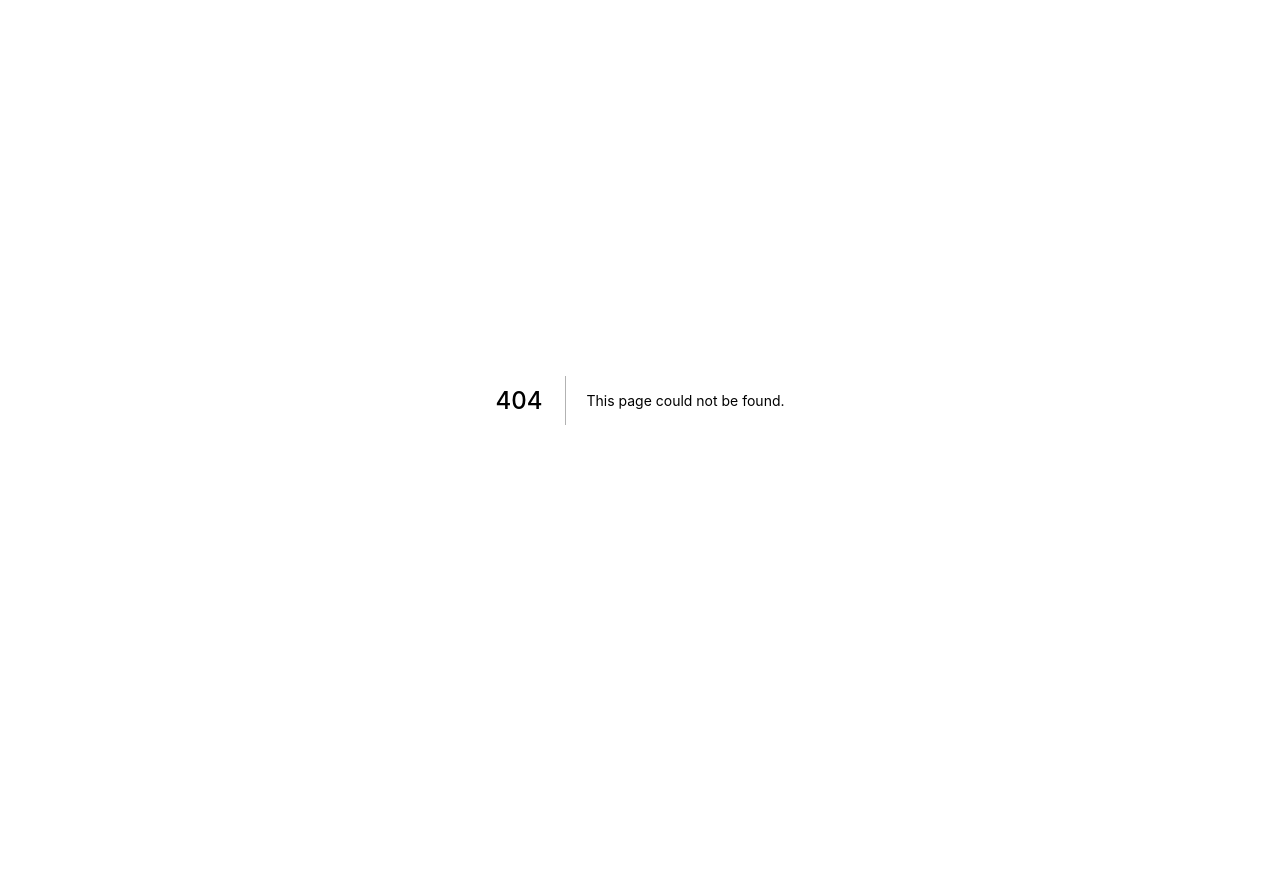
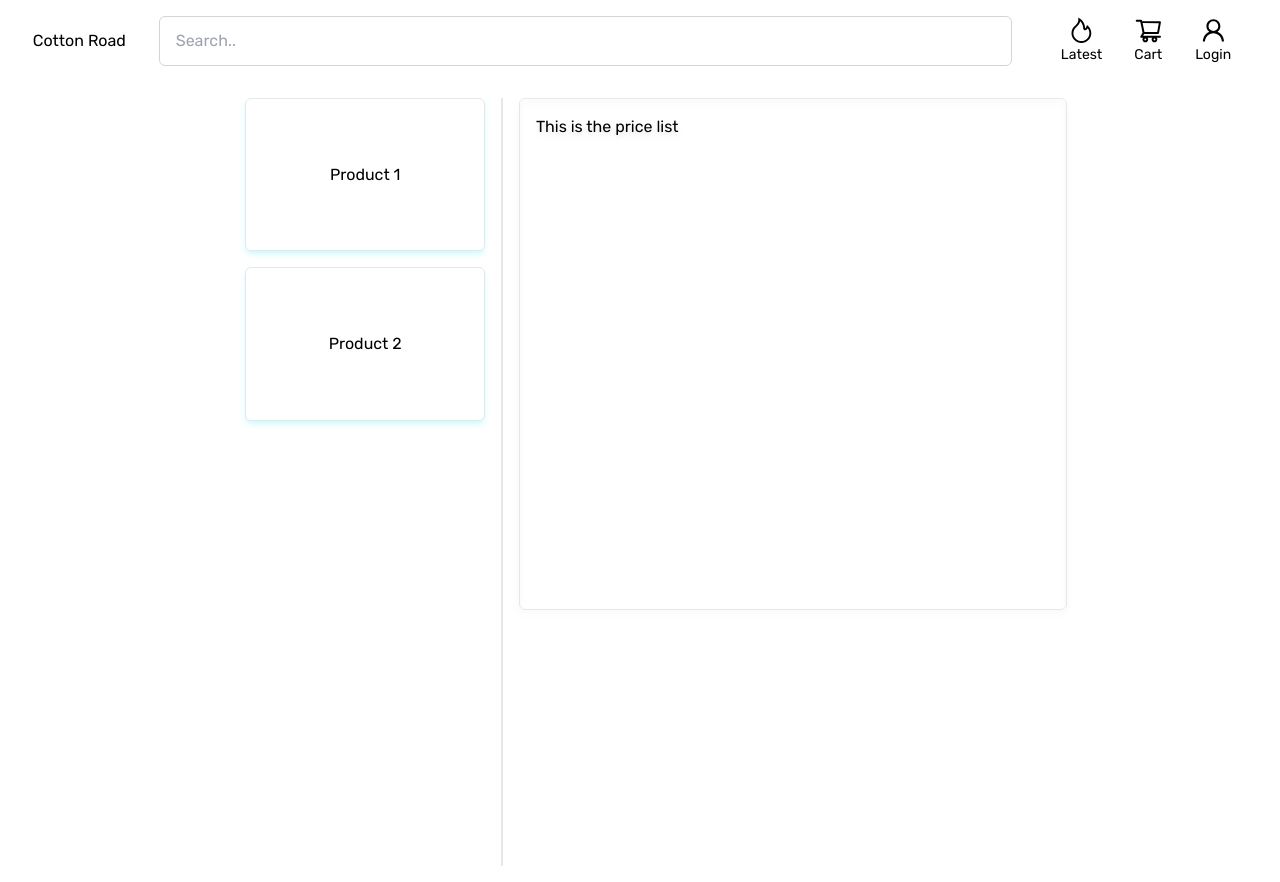
Before and after one commit to Vincent-Cayadi/cottonRoadV2, a Next.js app: page /cart in a window 1280 px wide. Before the commit this address had no page. Before the commit the page ends 800 px from the top, so only its background shows below. Built offline with nearby package versions, Linux system fonts and the light colour scheme.

Commit message:
added cart

```diff
--- /dev/null
+++ b/pages/cart.tsx
@@ -0,0 +1,35 @@
+import Head from "next/head";
+import Navbar from "../components/navbar";
+
+export default function Cart() {
+  return (
+    <>
+      <Head>
+        <title> Cart | Cotton Road</title>
+        <meta name="description" content="Cart | Cotton Road" />
+      </Head>
+      <main>
+        <Navbar />
+        <div className="grid w-2/3 h-screen grid-cols-3 p-4 mx-auto">
+          <div className="col-span-1 border-r-2">
+            <div className="w-full h-full px-4 ">
+              <div className="p-2 border rounded-md shadow-md shadow-cyan-100 h-1/5">
+                <div className="grid h-full place-items-center">
+                  <p>Product 1</p>
+                </div>
+              </div>
+              <div className="p-2 mt-4 border rounded-md shadow-md shadow-cyan-100 h-1/5">
+                <div className="grid h-full place-items-center">
+                  <p>Product 2</p>
+                </div>
+              </div>
+            </div>
+          </div>
+          <div className="grid w-full col-span-2 p-4 mx-4 border rounded-md drop-shadow-md h-2/3">
+            This is the price list
+          </div>
+        </div>
+      </main>
+    </>
+  );
+}
```
